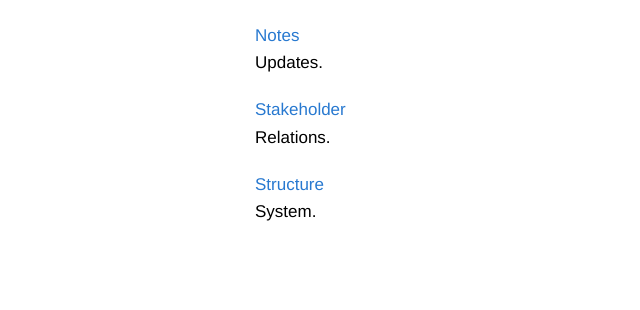
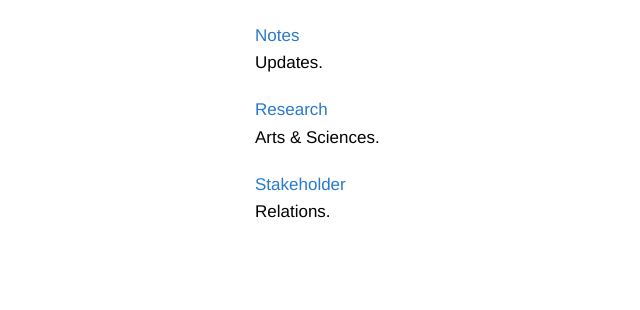
Before and after one commit to networkf/network.github.io, a Jekyll site: the page built from index.md, in a window 1280 px wide. Shown: the part 465-775 px from the top of the page, without its empty margins (20-660 px from the left). Built offline with Jekyll 4.4.1, drawn with Linux system fonts in a browser that asks for light colours; some web fonts are replaced; our own code applies the rules of GitHub Pages for plain Markdown files; the repository's description, which GitHub fills in, is left out.

Commit message:
Update index.md

```diff
--- a/index.md
+++ b/index.md
@@ -30,10 +30,10 @@ Ecosystem.
 <br>
 Updates.
 
+[Research](/research)
+<br>
+Arts & Sciences.
+
 [Stakeholder](/stakeholders)
 <br>
 Relations.
-
-[Structure](/structure)
-<br>
-System.
```
